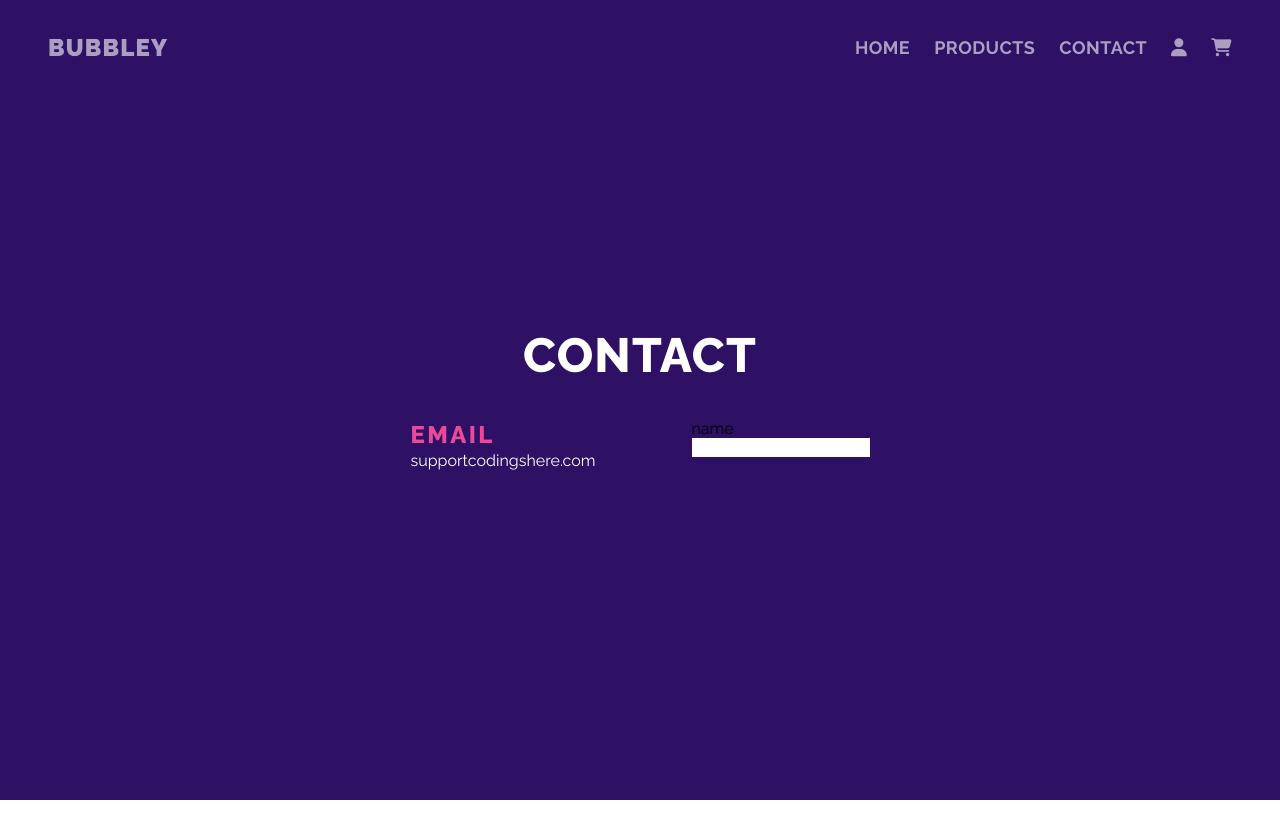
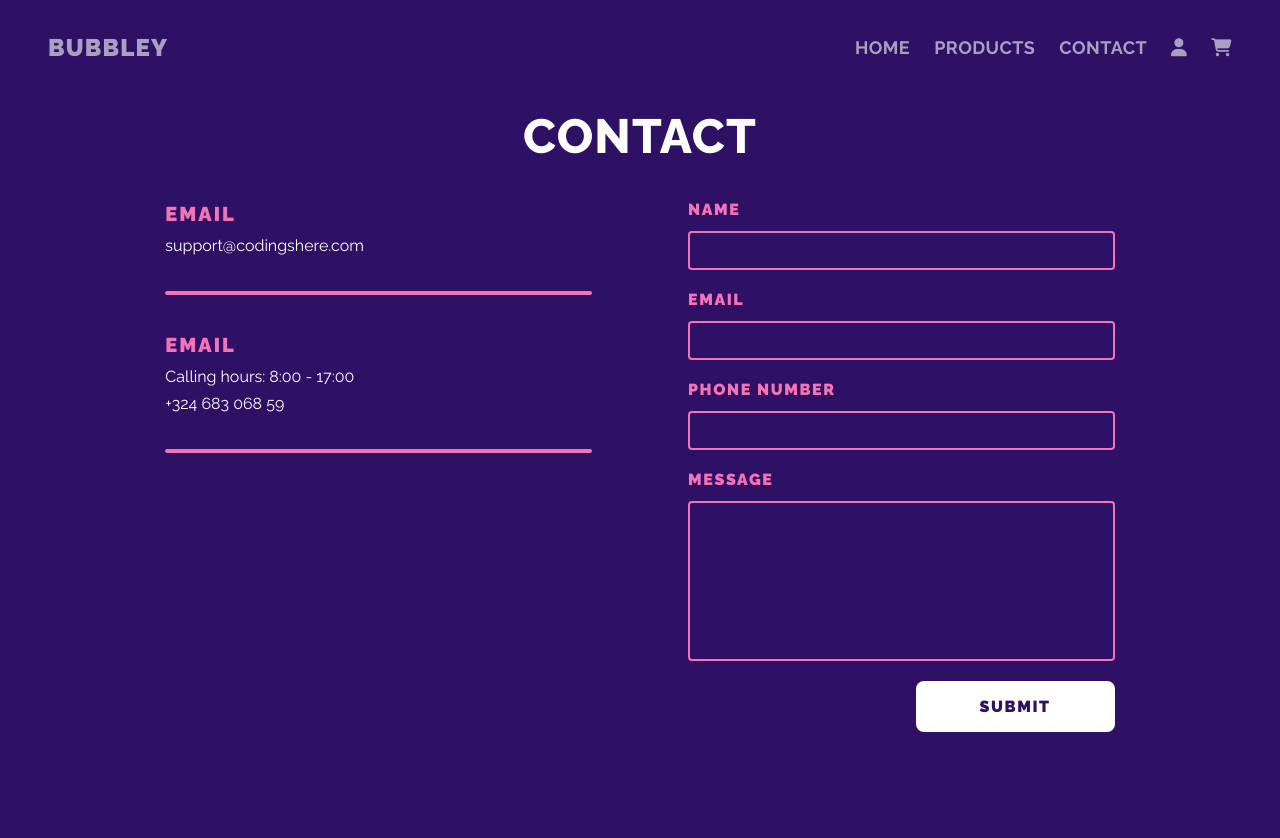
Before and after one commit to SebastiaanDeS/first-svelte-project, a SvelteKit app: page /contact in a window 1280 px wide. Shown: the top 838 px of the page. Before the commit the page ends 800 px from the top, so only its background shows below. Built offline with nearby package versions, Linux system fonts and the light colour scheme.

Commit message:
Working Relation and generating

```diff
--- a/src/components/Header.svelte
+++ b/src/components/Header.svelte
@@ -4,9 +4,9 @@
     <nav>
         <ul class="flex items-center gap-6">
             <li><a class="text-lg text-white uppercase font-bold tracking-wide opacity-60 ease-in-out duration-300 hover:opacity-100" href="../../routes">Home</a></li>
-            <li><a class="text-lg text-white uppercase font-bold tracking-wide opacity-60 ease-in-out duration-300 hover:opacity-100" href="../product">products</a></li>
+            <li><a class="text-lg text-white uppercase font-bold tracking-wide opacity-60 ease-in-out duration-300 hover:opacity-100" href="../products">products</a></li>
             <li><a class="text-lg text-white uppercase font-bold tracking-wide opacity-60 ease-in-out duration-300 hover:opacity-100" href="../contact">contact</a></li>
-            <li><a class="text-lg text-white uppercase font-bold tracking-wide opacity-60 ease-in-out duration-300 hover:opacity-100" href="#"><i class="fa-solid fa-user"></i></a></li>
+            <li><a class="text-lg text-white uppercase font-bold tracking-wide opacity-60 ease-in-out duration-300 hover:opacity-100" href="../signIn"><i class="fa-solid fa-user"></i></a></li>
             <li><a class="text-lg text-white uppercase font-bold tracking-wide opacity-60 ease-in-out duration-300 hover:opacity-100" href="#"><i class="fa-solid fa-cart-shopping"></i></a></li>
         </ul>
     </nav>
--- a/src/routes/+page.svelte
+++ b/src/routes/+page.svelte
@@ -9,6 +9,7 @@
 </script>
 
 <Header />
+
 <main>
     <section class="min-h-dvh w-full flex justify-center items-center relative">
         <h1 class="uppercase font-black text-9xl tracking-wide z-10 text-white">Bubbley</h1>
--- a/src/routes/contact/+page.svelte
+++ b/src/routes/contact/+page.svelte
@@ -11,19 +11,37 @@
 <Header />
 
 <main>
-    <section class="min-h-dvh gap-10 bg-violet-950 flex justify-center items-center flex-col">
+    <section class="min-h-dvh gap-10 bg-violet-950 flex justify-center items-center flex-col py-28 px-18">
         <h1 class="text-white text-5xl uppercase font-extrabold tracking-wide">Contact</h1>
 
-        <article class="flex gap-24">
-            <div class="flex flex-col">
-                <h2 class="text-pink-500 tracking-widest font-extrabold uppercase text-2xl">Email</h2>
-                <p class="text-white">supportcodingshere.com</p>
-                <div></div>
+        <article class="flex gap-24 w-full justify-center">
+            <div class="flex flex-col gap-2 w-1/3">
+                <h2 class="text-pink-400 tracking-widest font-black uppercase text-xl">Email</h2>
+                <p class="text-white">support@codingshere.com</p>
+
+                <div class="w-full h-1 rounded-md bg-pink-400 my-7"></div>
+
+                <h2 class="text-pink-400 tracking-widest font-black uppercase text-xl">Email</h2>
+                <p class="text-white">Calling hours: 8:00 - 17:00</p>
+                <p class="text-white">+324 683 068 59</p>
+
+                <div class="w-full h-1 rounded-md bg-pink-400 my-7"></div>
             </div>
 
-            <form class="flex flex-col" action="">
-                <label for="name">name</label>
-                <input type="text" name="name">
+            <form class="flex flex-col w-1/3 gap-3 text-pink-400 font-black tracking-widest" action="">
+                <label class="uppercase text-normal" for="name">name</label>
+                <input class="rounded px-2 py-2 mb-2 bg-transparent text-white font-normal border-pink-400 border-2" type="text" name="name">
+
+                <label class="uppercase text-normal" for="name">Email</label>
+                <input class="rounded px-2 py-2 mb-2 bg-transparent text-white font-normal border-pink-400 border-2" type="text" name="name">
+
+                <label class="uppercase text-normal" for="name">phone number</label>
+                <input class="rounded px-2 py-2 mb-2 bg-transparent text-white font-normal border-pink-400 border-2" type="text" name="name">
+
+                <label class="uppercase text-normal" for="name">message</label>
+                <textarea  class="rounded h-40 px-2 py-2 mb-2 bg-transparent text-white font-normal border-pink-400 border-2 resize-none" type="text" name="name"></textarea>
+
+                <button class="px-16 rounded-lg uppercase py-4 bg-white self-end text-violet-950">submit</button>
             </form>
         </article>
     </section>
--- /dev/null
+++ b/src/routes/products/+page.server.ts
@@ -0,0 +1,20 @@
+import supabase from "$lib/supabase";
+
+export async function load() {
+
+
+    const { data, error } = await supabase
+    .rpc('TestQuery');
+
+    if (error) {
+        console.error("Error fetching data:", error.message);
+        return {
+            products: [],
+            error: error.message,
+        };
+    }
+
+    return {
+        products: data ?? [],
+    };
+}
--- /dev/null
+++ b/src/routes/products/+page.svelte
@@ -0,0 +1,37 @@
+<script lang="ts">
+     // ============================================== Imports  ==============================================
+    // ======================= Components =======================
+    import Header from '../../components/Header.svelte';
+
+    // ======================= Images =======================
+    export let data;
+</script>
+
+<Header />
+
+<main>
+    <section class="min-h-dvh bg-violet-950 flex flex-col align-middle px-16 py-32 gap-16">
+        <h1 class="text-white tracking-wider uppercase font-extrabold text-4xl">Products</h1>
+
+        <article class="flex flex-wrap justify-center align-middle gap-14">
+            {#each data.products as product}
+                <div class="bg-white py-8 rounded-xl w-80 flex flex-col items-center justify-center gap-4">
+                    <img class="h-44 object-contain" src="src/img/{product.tbl_product.product_img}" alt="">
+                    <h2 class="text-xl">{product.tbl_product.product_name}</h2>
+                    <p class="number text-lg">€ {product.tbl_product.pt_price}</p>
+
+                    <!-- Accessing fields from related tables -->
+                    <p class="text-sm">Product Type: {product.tbl_type.type_field}</p>
+
+                    <button class="bg-pink-400 mt-2 text-white py-3 px-10 tracking-wider border-2 border-pink-400 uppercase rounded-lg font-bold text-sm hover:bg-white hover:text-pink-400 ease-in-out duration-300">shopping cart</button>
+                </div>
+            {/each}
+                <!-- <pre>{JSON.stringify(product, null, 2)}</pre> -->
+
+        </article>
+    </section>
+</main>
+
+<style>
+    @import '../global.css';
+</style>
--- a/src/routes/register/+page.server.js
+++ /dev/null
@@ -1,17 +0,0 @@
-import supabase from "$lib/supabase";
-// import { onMount } from "svelte";
-
-// interface Product {
-//     id: string;
-// }
-
-// let products: Product[] = [];
-
-
-export async function load() {
-    const { data } = await supabase.from("tbl_rol").select();
-
-    return {
-        products: data ?? [],
-    };
-}
--- a/src/routes/register/+page.svelte
+++ /dev/null
@@ -1,19 +0,0 @@
-<script lang="ts">
-    export let data;
-    // onMount(async () => {
-    //     let { data, error } = await supabase.from('tbl_rol').select();
-    //     console.log(data, error);
-    //     if (data) {
-    //         products = data;
-    //     }
-    // });
-
-</script>
-
-<h1>Products</h1>
-
-{#each data.products as product}
-    <div>
-        <input type="text" bind:value={product.id}>
-    </div>
-{/each}
```
Also changed, not shown: src/routes/signIn/+page.svelte (added).
